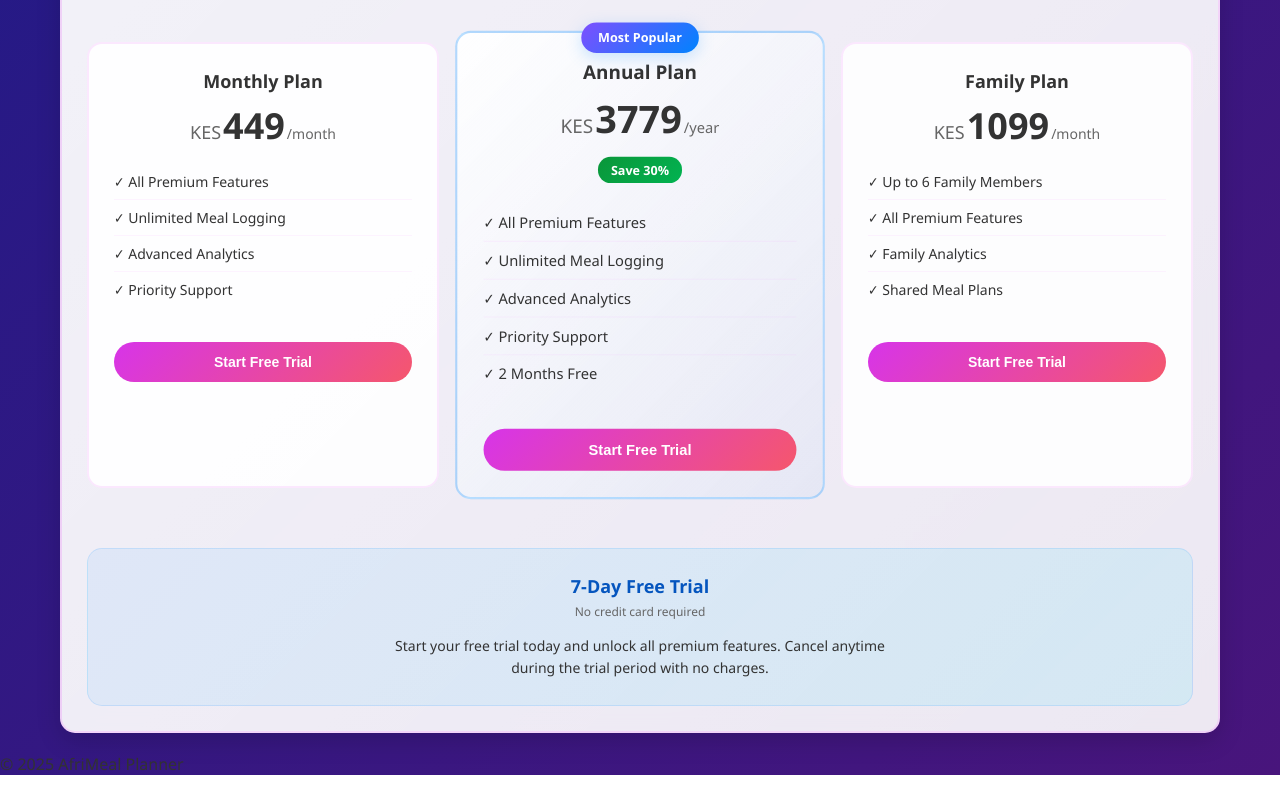
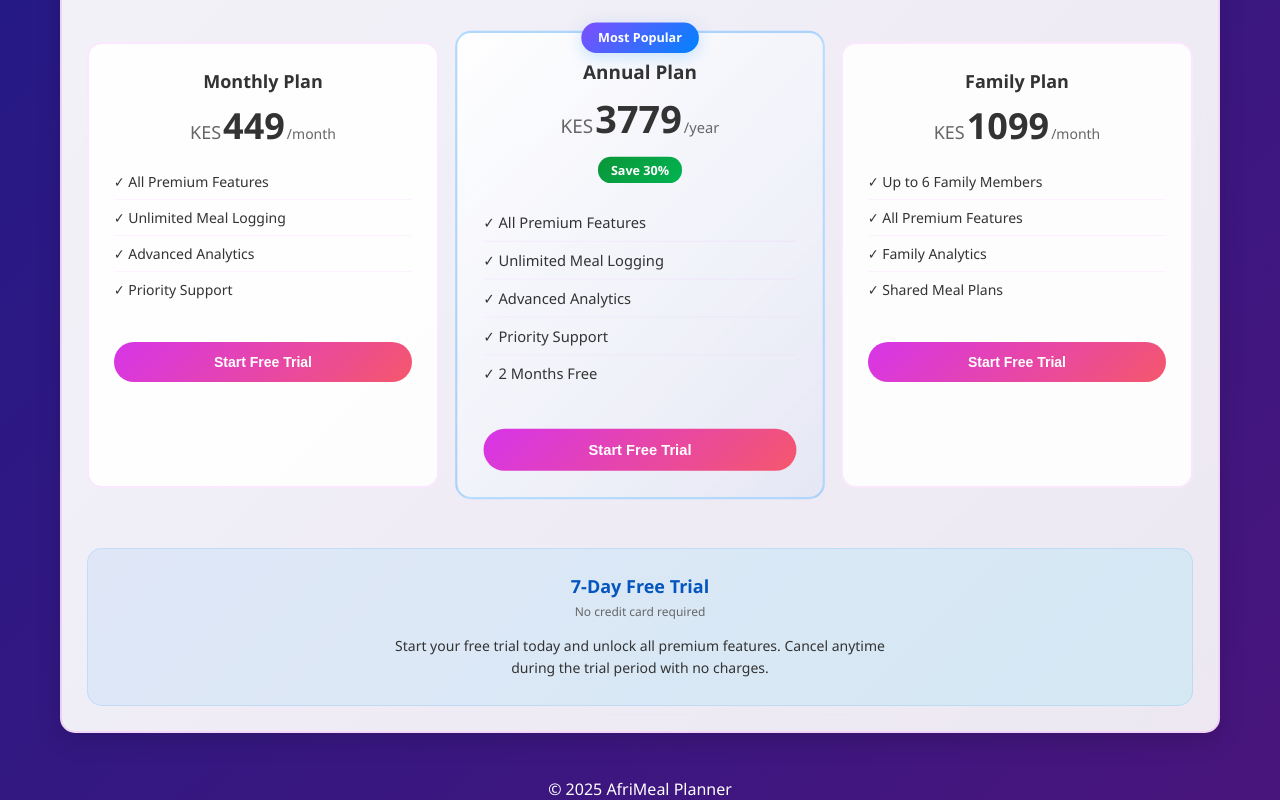
Before and after one commit to monari-monari/Hackathon2, a plain HTML site: page wendy.html in a window 1280 px wide. Shown: the part 2006-2806 px from the top of the page. Before the commit the page ends 2781 px from the top, so only its background shows below. Drawn offline with Linux system fonts and the light colour scheme; no server answers.

Commit message:
Add files via upload

```diff
--- a/afri.css
+++ b/afri.css
@@ -866,3 +866,8 @@ body {
         text-align: center;
     }
 }
+footer {
+    text-align: center;
+    margin-top: 25px;
+    color: #ffffff;
+}
```
